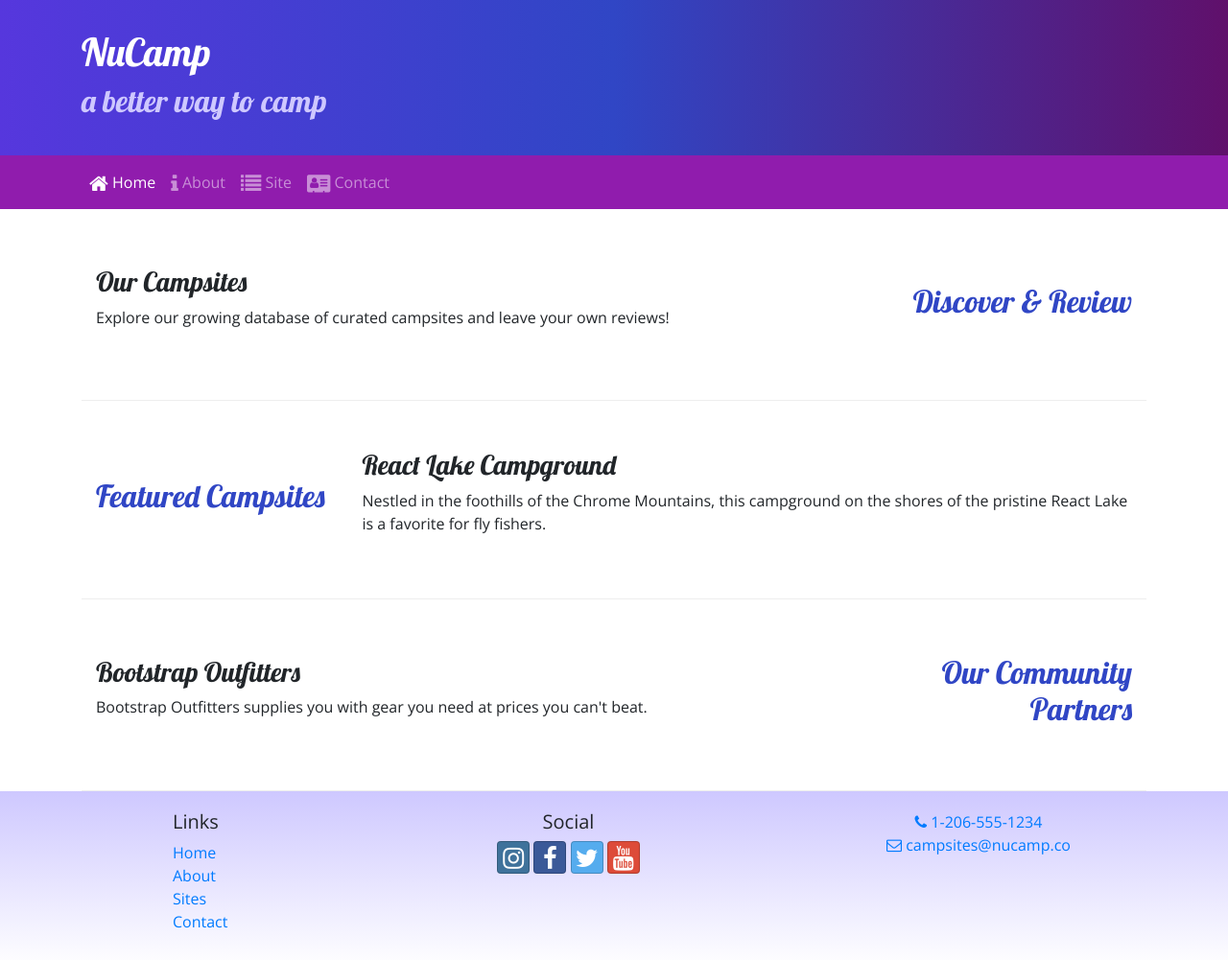
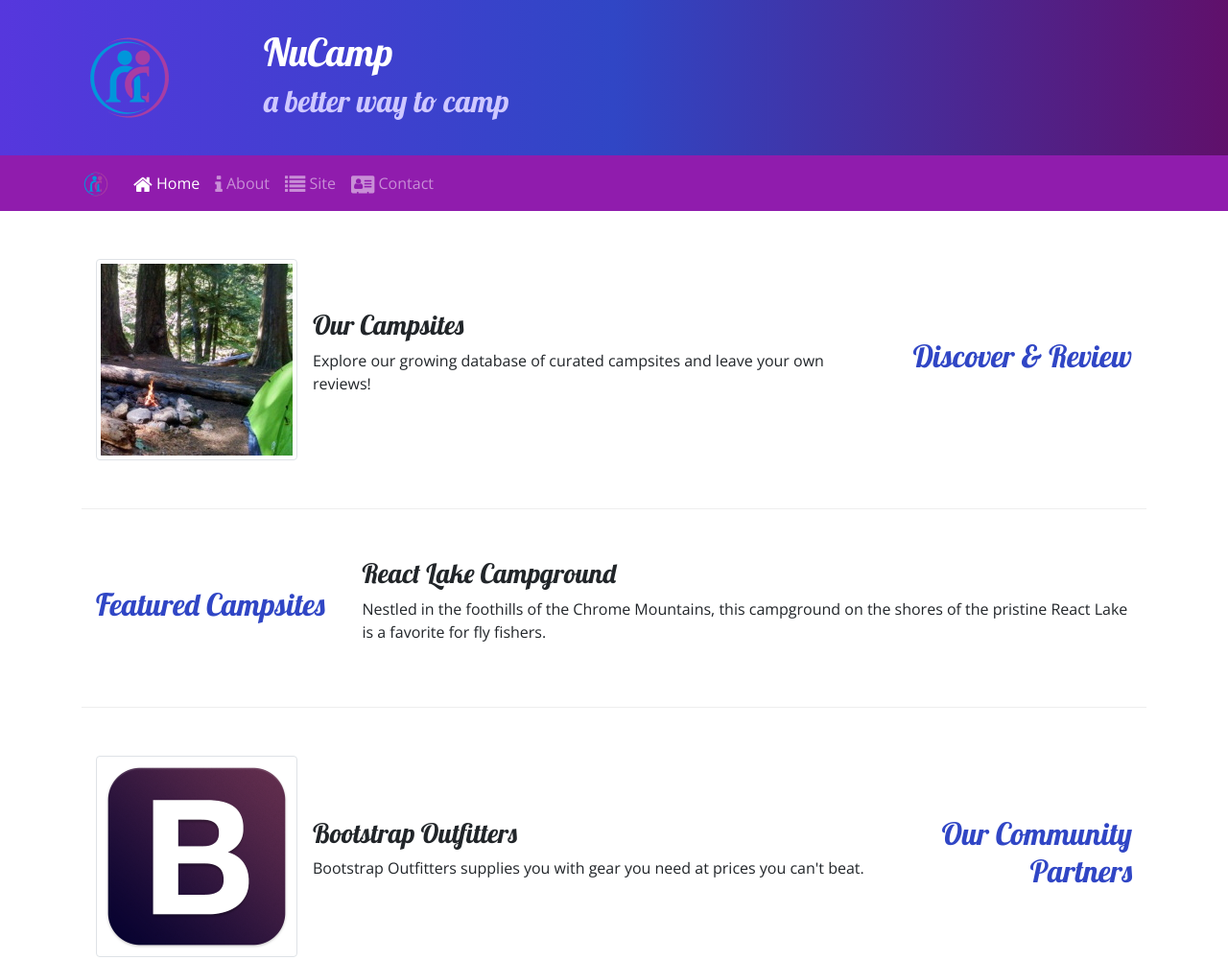
Before and after one commit to gaoyanyan666/bootstrap_setup_project, a website: page index.html in a window 1280 px wide. Shown: the top 1001 px of the page at 96% size. Drawn offline with nearby package versions, Linux system fonts and the light colour scheme.

Commit message:
Images and Media

```diff
--- a/index.html
+++ b/index.html
@@ -21,6 +21,9 @@
     <header class="jumbotron jumbotron-fluid">
         <div class="container">
             <div class="row">
+                <div class="col-4 col-sm-3 col-md-2 align-self-center">
+                    <img src="img/logo.png" class="img-fluid" />
+                </div>
                 <div class="col">
                     <h1>NuCamp</h1>
                     <h2>a better way to camp</h2>
@@ -30,7 +33,8 @@
     </header>
     <nav class="navbar navbar-expand-sm navbar-dark sticky-top">
         <div class="container">
-            <button class="navbar-toggler ml-auto" type="button" data-toggle="collapse" data-target="#nucampNavbar">
+            <a class="navbar-brand" href="#"><img src="img/logo.png" height="30" width="30" /></a>
+            <button class="navbar-toggler" type="button" data-toggle="collapse" data-target="#nucampNavbar">
             <span class="navbar-toggler-icon"></span>
         </button>
             <div class="collapse navbar-collapse" id="nucampNavebar">
@@ -57,8 +61,13 @@
                 <h2 class="text-sm-right">Discover & Review</h2>
             </div>
             <div class="col">
-                <h3>Our Campsites</h3>
-                <p class="d-none d-sm-block">Explore our growing database of curated campsites and leave your own reviews!</p>
+                <div class="media">
+                    <img src="img/breadcrumb-trail-thumb.jpg" alt="Breadcrumb trail" class="d-flex mr-3 img-thumbnail">
+                    <div class="media-body align-self-center">
+                        <h3>Our Campsites</h3>
+                        <p class="d-none d-sm-block">Explore our growing database of curated campsites and leave your own reviews!</p>
+                    </div>
+                </div>
             </div>
         </div>
 
@@ -78,8 +87,13 @@
                 <h2 class="text-sm-right">Our Community Partners</h2>
             </div>
             <div class="col">
-                <h3>Bootstrap Outfitters</h3>
-                <p class="d-none d-sm-block">Bootstrap Outfitters supplies you with gear you need at prices you can't beat.</p>
+                <div class="media">
+                    <img class="d-flex mr-3 img-thumbnail" src="img/bootstrap-thumb.png" alt="Bootstrap Outfitters">
+                    <div class="media-body align-self-center">
+                        <h3>Bootstrap Outfitters</h3>
+                        <p class="d-none d-sm-block">Bootstrap Outfitters supplies you with gear you need at prices you can't beat.</p>
+                    </div>
+                </div>
             </div>
         </div>
     </div>
```
Also changed, not shown: aboutus.html (+5 -1 lines), contactus.html (+5 -1 lines), img/bootstrap-thumb.png (added), img/breadcrumb-trail-thumb.jpg (added), img/breadcrumb-trail.jpg (added), img/chrome-river-thumb.jpg (added), img/chrome-river.jpg (added), img/logo.png (added), img/react-lake-thumb.jpg (added), img/react-lake.jpg (added), 1 other file.
